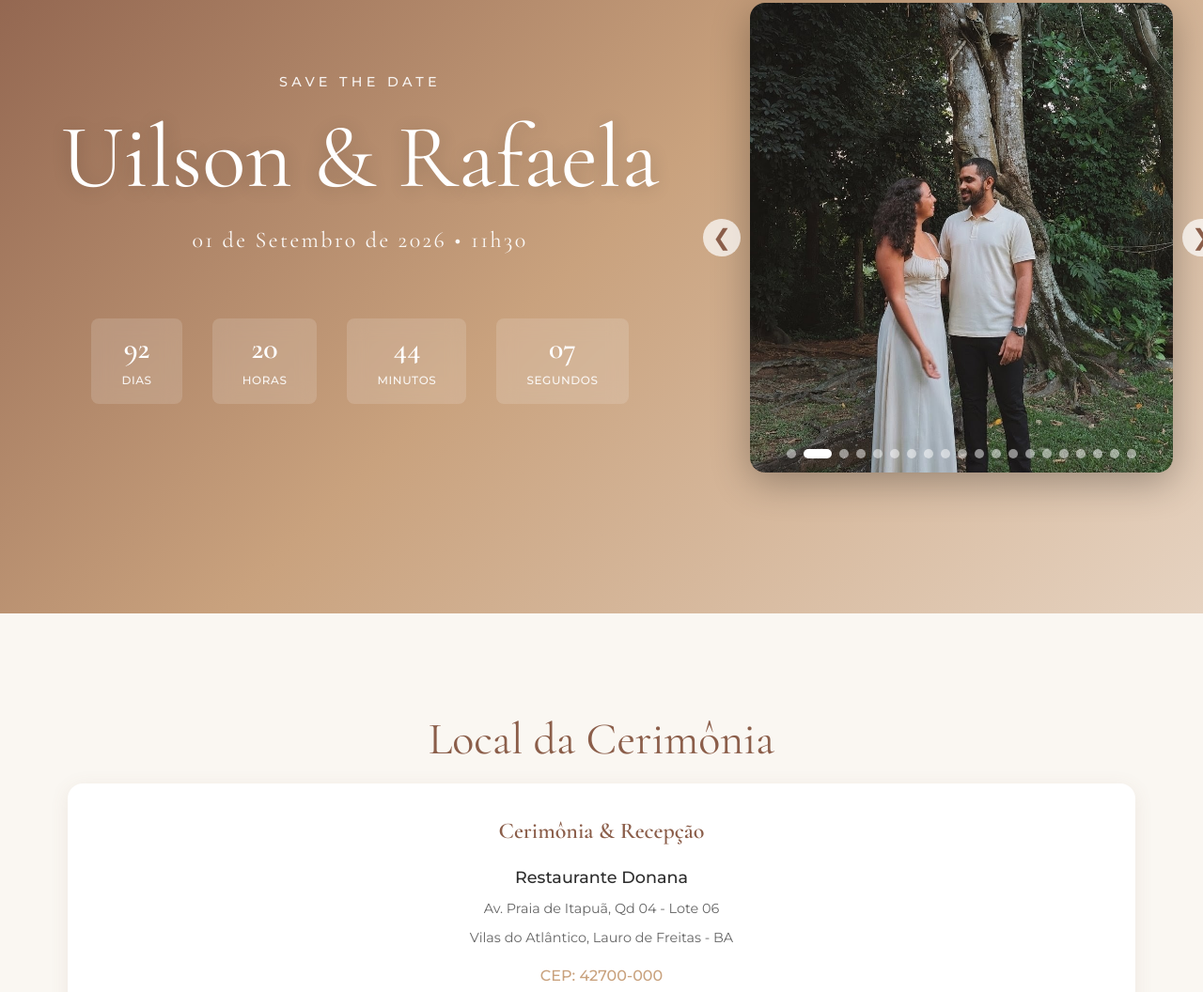
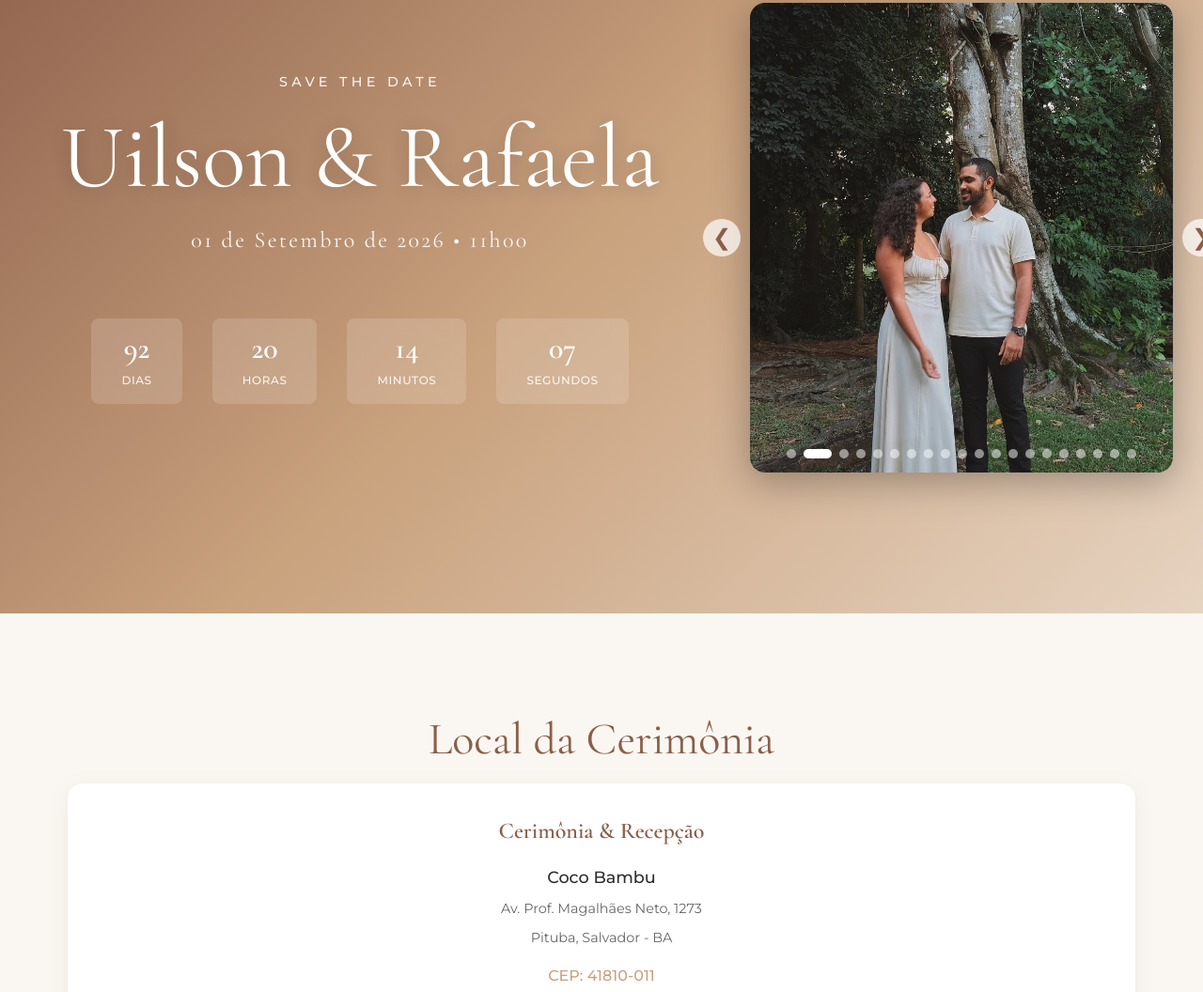
Before and after one commit to Luidil/Casamento-Rafaela-e-Uilson, a website: page index.html in a window 1280 px wide. Shown: the part 197-1253 px from the top of the page at 94% size. Drawn offline with nearby package versions, Linux system fonts and the light colour scheme; no server answers.

Commit message:
Update location to Coco Bambu, time to 11h00, remove color palette text

```diff
--- a/index.html
+++ b/index.html
@@ -16,7 +16,7 @@
             <div class="hero-content">
                 <p class="save-the-date">Save the Date</p>
                 <h1 class="couple-names">Uilson & Rafaela</h1>
-                <p class="wedding-date">01 de Setembro de 2026 • 11h30</p>
+                <p class="wedding-date">01 de Setembro de 2026 • 11h00</p>
                 <div class="countdown" id="countdown">
                     <div class="countdown-item">
                         <span class="countdown-number" id="days">0</span>
@@ -67,15 +67,15 @@
             <div class="local-info">
                 <div class="local-card">
                     <h3>Cerimônia & Recepção</h3>
-                    <p class="local-name">Restaurante Donana</p>
-                    <p class="local-address">Av. Praia de Itapuã, Qd 04 - Lote 06</p>
-                    <p class="local-city">Vilas do Atlântico, Lauro de Freitas - BA</p>
-                    <p class="local-time">CEP: 42700-000</p>
+                    <p class="local-name">Coco Bambu</p>
+                    <p class="local-address">Av. Prof. Magalhães Neto, 1273</p>
+                    <p class="local-city">Pituba, Salvador - BA</p>
+                    <p class="local-time">CEP: 41810-011</p>
                 </div>
             </div>
             <div class="map-container">
                 <iframe
-                    src="https://www.google.com/maps/embed?pb=!1m18!1m12!1m3!1d3775.6!2d-38.3029679!3d-12.8829722!2m3!1f0!2f0!3f0!3m2!1i1024!2i768!4f13.1!3m3!1m2!1s0x7163e0906fd3f49:0x1e3df251ac81a200!2sRestaurante%20Donana%20-%20Villas%20do%20Atl%C3%A2ntico!5e0!3m2!1spt-BR!2sbr!4v1620000000000!5m2!1spt-BR!2sbr"
+                    src="https://www.google.com/maps?q=Coco+Bambu+Av.+Prof.+Magalh%C3%A3es+Neto+1273+Pituba+Salvador+BA&output=embed"
                     width="100%"
                     height="400"
                     style="border:0;"
@@ -83,7 +83,7 @@
                     loading="lazy">
                 </iframe>
             </div>
-            <a href="https://www.google.com/maps" target="_blank" class="btn btn-outline">Abrir no Google Maps</a>
+            <a href="https://www.google.com/maps/search/Coco+Bambu+Av.+Prof.+Magalh%C3%A3es+Neto+1273+Pituba+Salvador+BA" target="_blank" class="btn btn-outline">Abrir no Google Maps</a>
         </div>
     </section>
 
@@ -143,7 +143,6 @@
         <div class="container">
             <h2 class="section-title">Dress Code</h2>
             <p class="dresscode-intro">Para um casamento durante a tarde, sugerimos produções elegantes, leves e alegres, com conforto e sofisticação na medida certa.</p>
-            <p class="section-subtitle">Recomendamos a adoção desta paleta de cores, cuidadosamente selecionada para transmitir harmonia, elegância e equilíbrio visual:</p>
 
             <div class="dresscode-container">
                 <div class="dresscode-card">
--- a/script.js
+++ b/script.js
@@ -37,7 +37,7 @@ const appState = {
  * Contagem Regressiva para o Casamento
  */
 function initCountdown() {
-    const weddingDate = new Date('2026-09-01T11:30:00').getTime();
+    const weddingDate = new Date('2026-09-01T11:00:00').getTime();
 
     function updateCountdown() {
         const now = new Date().getTime();
```
